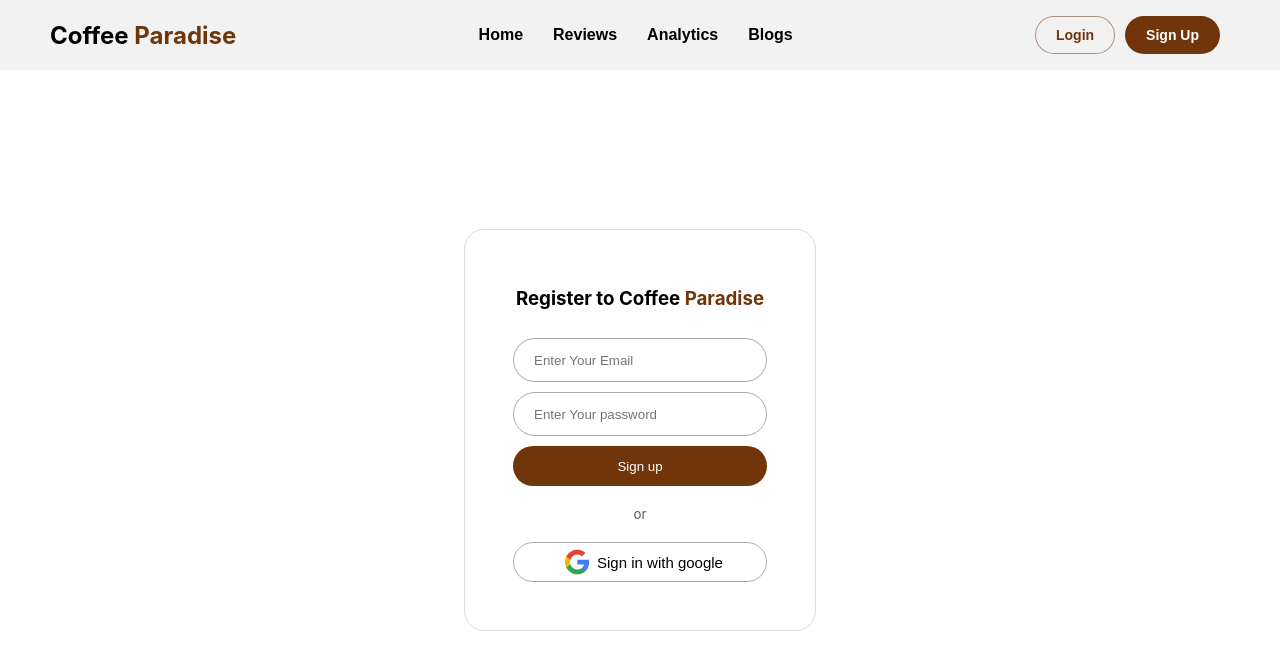
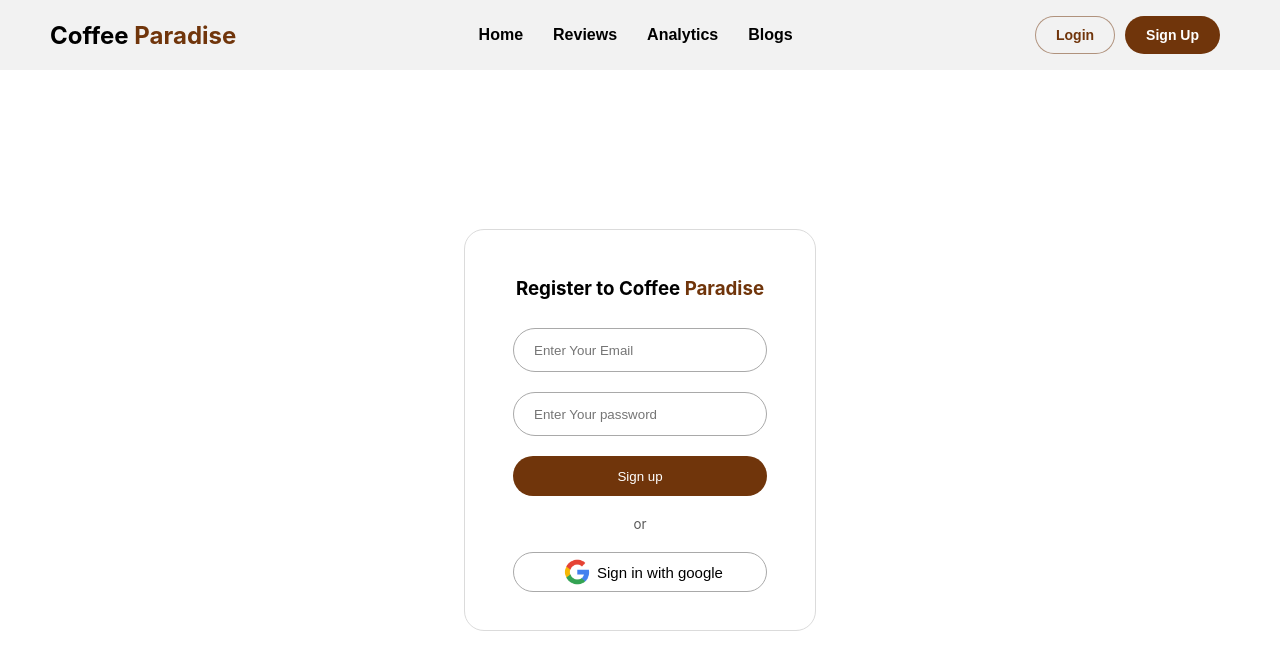
Before and after one commit to Naeem444/coffee-paradise, a React (Create React App) app: page /signup in a window 1280 px wide. Shown: the top 670 px of the page. Built offline with nearby package versions, Linux system fonts and the light colour scheme; no server answers.

Commit message:
feature: ux improved for signup form, success msg functionality added

```diff
--- a/src/Components/SignUp/SignUp.css
+++ b/src/Components/SignUp/SignUp.css
@@ -18,6 +18,11 @@
     flex-direction: column;
     border: 1px solid #dbdbdb;
     border-radius: 20px;
+}
+.signup-form{
+    display:flex;
+    flex-direction:column;
+
 }
 
 .signup-data-fields{
--- a/src/Components/SignUp/SignUp.js
+++ b/src/Components/SignUp/SignUp.js
@@ -3,6 +3,8 @@ import {getAuth, GithubAuthProvider, GoogleAuthProvider, signInWithPopup, create
 import { Link } from 'react-router-dom';
 import firebaseApp from '../Authentication/init';
 import './SignUp.css'
+import { faCircleCheck} from '@fortawesome/free-solid-svg-icons';
+import { FontAwesomeIcon } from '@fortawesome/react-fontawesome';
 
 const auth = getAuth(firebaseApp);
 
@@ -44,9 +46,12 @@ const SignUp = () => {
     // }
 
     const [passError, setPassError] = useState('');
+    const [success, setSuccess] = useState(false);
+
 
     const handleSignupSubmit = event =>{
         event.preventDefault();
+        setSuccess(false);
         const email = event.target.emailField.value;
         const password = event.target.passwordField.value;
 
@@ -64,13 +69,22 @@ const SignUp = () => {
 
         createUserWithEmailAndPassword(auth, email, password)
         .then(userDetails =>{
+            //user created successfully
+            setSuccess(true);
+            //makes the data fields empty
+            event.target.reset();
+
+
             //sign in
             const user = userDetails.user;
             console.log("Sign in successful")
 
+
+
         })
         .catch(error =>{
             console.log("Error occured: ", error)
+            setPassError("Email address already in use");
         })
     }
 
@@ -86,7 +100,8 @@ const SignUp = () => {
                 <input type="email" placeholder="Enter Your Email" name='emailField' className='signup-data-fields'></input>
 
                 <input type="password" placeholder="Enter Your password" name='passwordField' className='signup-data-fields' style={passError !== '' ? {border: '1px solid #b71c1c'} : {border: "1px solid darkgray"}}></input>
-                <small style={{color: '#b71c1c'}}>{passError}</small>
+                <small style={{color: '#b71c1c', width: "254px", fontWeight: "550"}}>{passError}</small>
+                {success && <small style={{color: '#198754', fontWeight: "550", width: "254px"}}>Signup completed successfully <FontAwesomeIcon icon={faCircleCheck} /></small>}
 
                 <button type='submit' className='signup-btn'>Sign up</button>
             </form>
```
